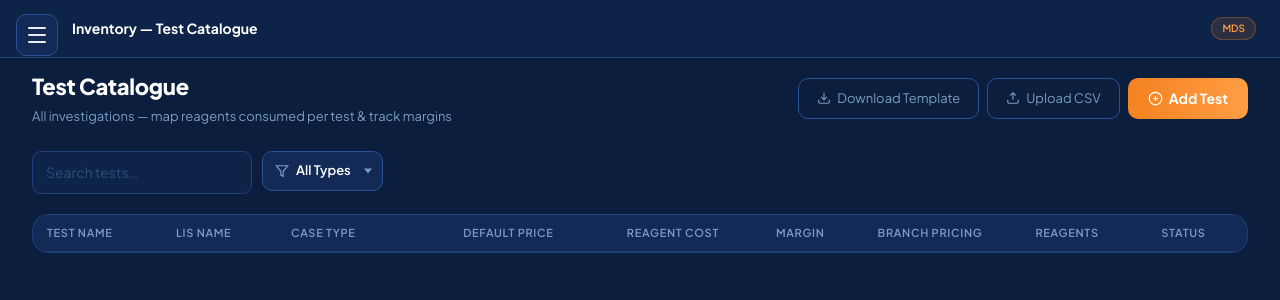
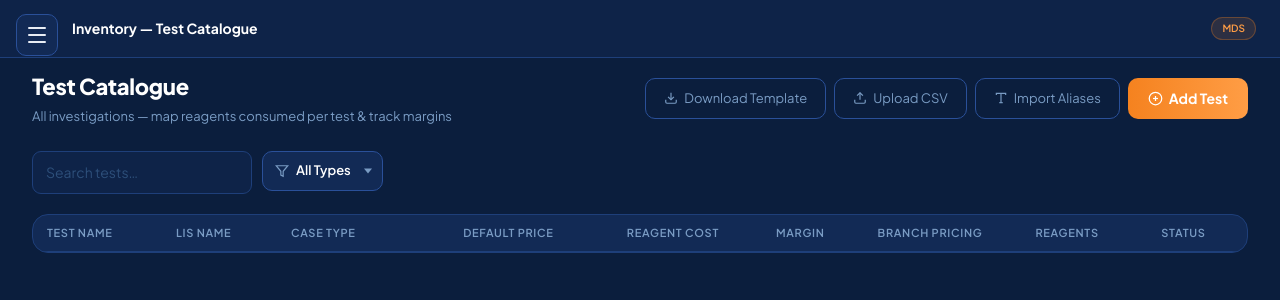
Before and after one commit to surediagnostic-cmd/payment-tracker, a Flask app: page /inventory/tests in a window 1280 px wide. Shown: the top 300 px of the page. Run offline with Flask 3, Linux system fonts and the light colour scheme; a user stored in the database is signed in; some libraries are stand-ins or nearby versions.

Commit message:
Tests: Import LIS Aliases button + modal

```diff
--- a/templates/inventory/tests.html
+++ b/templates/inventory/tests.html
@@ -15,6 +15,10 @@
     <button onclick="document.getElementById('uploadModal').style.display='flex'" class="btn-outline" style="display:inline-flex; align-items:center; gap:6px; font-size:13px;">
       <svg width="14" height="14" fill="none" stroke="currentColor" stroke-width="2" viewBox="0 0 24 24"><path d="M21 15v4a2 2 0 01-2 2H5a2 2 0 01-2-2v-4"/><polyline points="17 8 12 3 7 8"/><line x1="12" y1="3" x2="12" y2="15"/></svg>
       Upload CSV
+    </button>
+    <button onclick="document.getElementById('aliasModal').style.display='flex'" class="btn-outline" style="display:inline-flex; align-items:center; gap:6px; font-size:13px;">
+      <svg width="14" height="14" fill="none" stroke="currentColor" stroke-width="2" viewBox="0 0 24 24"><path d="M4 7V4h16v3"/><path d="M9 20h6"/><path d="M12 4v16"/></svg>
+      Import Aliases
     </button>
     <button onclick="document.getElementById('addModal').style.display='flex'" class="btn-primary">
       <svg width="15" height="15" fill="none" stroke="currentColor" stroke-width="2" viewBox="0 0 24 24"><circle cx="12" cy="12" r="10"/><line x1="12" y1="8" x2="12" y2="16"/><line x1="8" y1="12" x2="16" y2="12"/></svg>
@@ -129,6 +133,35 @@
   </div>
 </div>
 
+{# Import Aliases Modal #}
+<div id="aliasModal" style="display:none; position:fixed; inset:0; background:rgba(4,17,40,.7); z-index:2000; align-items:center; justify-content:center; backdrop-filter:blur(4px);">
+  <div class="card" style="width:520px; max-width:95vw; padding:28px;">
+    <div style="display:flex; align-items:center; justify-content:space-between; margin-bottom:16px;">
+      <div style="font-size:16px; font-weight:800; color:var(--white);">Import LIS Name Aliases</div>
+      <button onclick="document.getElementById('aliasModal').style.display='none'" style="background:none; border:none; color:var(--muted); cursor:pointer; font-size:20px; line-height:1;">×</button>
+    </div>
+    <div style="background:var(--bg2); border:1px solid var(--border); border-radius:8px; padding:14px; margin-bottom:16px; font-size:12px; color:var(--muted); line-height:1.8;">
+      Attach the HMO/branch billing variants (e.g. <em>MP IKEJA</em>, <em>MP NEM</em>) to existing tests so LabSmart uploads auto-match them all.<br><br>
+      <strong style="color:var(--white);">Columns (first row = header):</strong><br>
+      <strong>Test</strong> · <strong>Aliases</strong><br><br>
+      • <strong>Test</strong> — matched to an existing test by LIS name, then display name, then closest fuzzy match.<br>
+      • <strong>Aliases</strong> — one or more names separated by <strong style="color:var(--orange2);">|</strong> (pipe), since lab names often contain commas.<br>
+      • Names already mapped elsewhere are left untouched and reported.
+    </div>
+    <div style="margin-bottom:14px;">
+      <a href="{{ url_for('inventory.download_aliases_template') }}" class="btn-outline" style="font-size:12px; padding:6px 12px;">Download alias template</a>
+    </div>
+    <form method="post" action="{{ url_for('inventory.import_aliases') }}" enctype="multipart/form-data">
+      <label class="label">CSV File *</label>
+      <input type="file" name="csv_file" accept=".csv" required class="inp" style="margin-bottom:16px;">
+      <div style="display:flex; gap:10px;">
+        <button type="submit" class="btn-primary">Import Aliases</button>
+        <button type="button" onclick="document.getElementById('aliasModal').style.display='none'" class="btn-outline">Cancel</button>
+      </div>
+    </form>
+  </div>
+</div>
+
 {# Add Test Modal #}
 <div id="addModal" style="display:none; position:fixed; inset:0; background:rgba(4,17,40,.7); z-index:2000; align-items:center; justify-content:center; backdrop-filter:blur(4px);">
   <div class="card" style="width:480px; max-width:95vw; padding:28px;">
```
